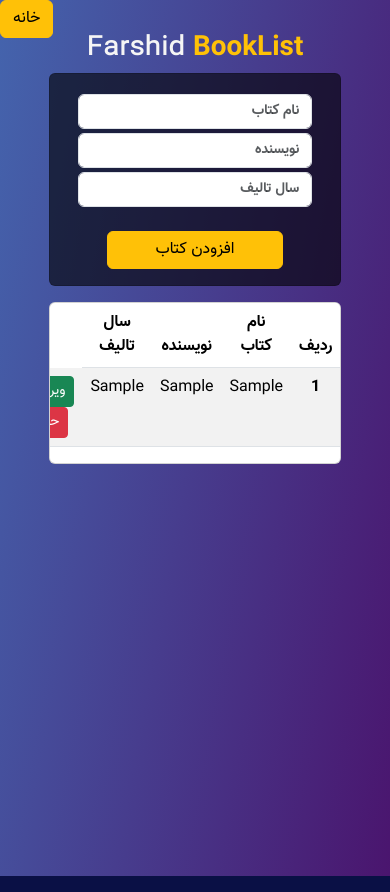
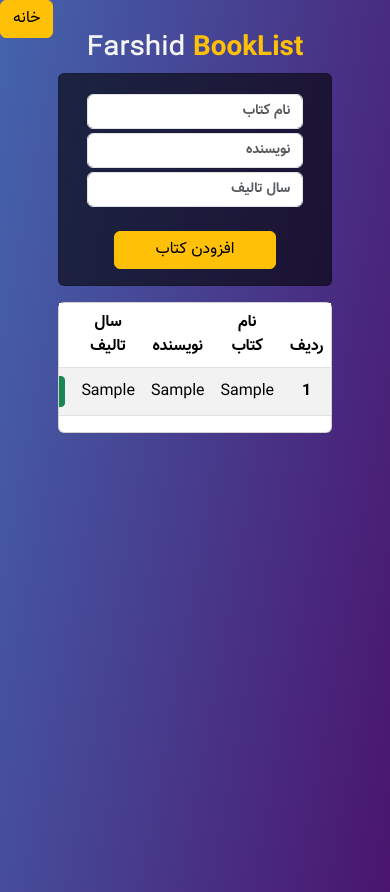
Before and after one commit to farshid117/10miniProjectsWithReact, a React (Create React App) app: page /AddBook in a window 390 px wide. Both pictures are taken after typing "Sample", "Sample", "Sample" into the empty fields and a click on the button "افزودن کتاب". Built offline with nearby package versions, Linux system fonts and the light colour scheme.

Commit message:
add .table-responsive and edit & delete button to AddBook.jsx in BookList Project

```diff
--- a/src/project/bookListApp/AddBook.jsx
+++ b/src/project/bookListApp/AddBook.jsx
@@ -37,7 +37,7 @@ class AddBook extends Component {
         }
     }
     render() {
-
+        const { books, name, author, year } = this.state
         return (
             <div className='AddBook mt-3'>
                 <Helmet>
@@ -45,10 +45,7 @@ class AddBook extends Component {
                 </Helmet>
                 <Header2 />
                 <div className='container position-relative'>
-                    <div className='text-end position-absolute top-0 end-0'>
-                        <Link to="/" className='btn btn-warning'>خانه</Link>
-                    </div>
-                </div>
+
                     <div className='d-flex flex-column align-items-center'>
                         <div className='card myCard  w-75 h-auto'>
                             <div className="card-body">
@@ -66,7 +63,7 @@ class AddBook extends Component {
                                                             className="form-control"
                                                             placeholder='نام کتاب'
                                                             name="name"
-                                                        value={this.state.name}
+                                                            value={name}
                                                             onChange={(event) => this.onChangeHandler(event)}
                                                         />
                                                     </div>
@@ -81,7 +78,7 @@ class AddBook extends Component {
                                                             className="form-control"
                                                             placeholder='نویسنده'
                                                             name="author"
-                                                        value={this.state.author}
+                                                            value={author}
                                                             onChange={(event) => this.onChangeHandler(event)}
                                                         />
                                                     </div>
@@ -96,7 +93,7 @@ class AddBook extends Component {
                                                             className="form-control"
                                                             placeholder='سال تالیف'
                                                             name="year"
-                                                        value={this.state.year}
+                                                            value={year}
                                                             onChange={(event) => this.onChangeHandler(event)}
                                                         />
                                                     </div>
@@ -112,35 +109,42 @@ class AddBook extends Component {
                             </div>
                         </div>
                     </div>
+
+                    <section id='bookList' className='overflow-scroll'>
                         <div className='d-flex flex-column align-items-center mt-3'>
-                    <div className='card w-75 h-auto text-center'>
-                    <div className="table-responsive">
-                            <table className='table table-striped'>
+                            {
+                                books.length > 0 &&
+                                <div className='card  w-75 h-auto text-center'>
+                                    <div className='table-responsive w-100'>
+                                            <table className='table table-striped  align-middle'>
                                             <thead>
                                                 <tr>
-                                        <th>ردیف</th>
+                                                    <th className='fw-bold'>ردیف</th>
                                                     <td className='fw-bold'>نام کتاب</td>
                                                     <td className='fw-bold'>نویسنده</td>
                                                     <td className='fw-bold'>سال تالیف</td>
+                                                    <td className='fw-bold'>عملیات</td>
                                                 </tr>
                                             </thead>
-                                <tbody>
+                                            <tbody className='overflow-scroll'>
                                                 {
-
-                                        this.state.books.map((book) => (
+                                                    books.length > 0 &&
+                                                    books.map((book) => (
                                                         <Book key={book.id} {...book} />
                                                     ))
                                                 }
                                             </tbody>
                                         </table>
+                                    </div>
+                                </div>
+                            }
+                        </div>
+
+                    </section>
 
                 </div>
+
             </div>
-                </div>
-
-
-
-            </div >
         );
     }
 }
--- a/src/project/bookListApp/Book.jsx
+++ b/src/project/bookListApp/Book.jsx
@@ -9,13 +9,16 @@ class Book extends Component {
             <>
 
                 <tr>
-                    <th>{id}</th>
-                    <td>{name}</td>
-                    <td>{author}</td>
-                    <td>{year}</td>
-                    <td>
-                        <div className='btn btn-sm btn-success'>ویرایش</div>
-                        <div className='btn btn-sm btn-danger'>حذف</div>
+                    <th style={{ fontSize: "1rem"}}>{id}</th>
+                    <td style={{ fontSize: "1rem" }}>{name}</td>
+                    <td style={{ fontSize: "1rem" }}>{author}</td>
+                    <td style={{ fontSize: "1rem" }}>{year}</td>
+                    <td style={{ fontSize: "1rem" }}>
+                    <div className="d-flex justify-content-center flex-nowrap">
+                            <div className='btn btn-sm btn-success me-1'>ویرایش</div>
+                            <div className='btn btn-sm btn-danger'>حذف</div>
+
+                    </div>
                     </td>
                 </tr>
 
--- a/src/project/ticketApp/Ticket.css
+++ b/src/project/ticketApp/Ticket.css
@@ -1,7 +1,7 @@
 * {
     padding: 0;
     margin: 0;
-    overflow: hidden !important;
+
 
 }
 
```
Lines whose indentation alone changed are shown as unchanged.
